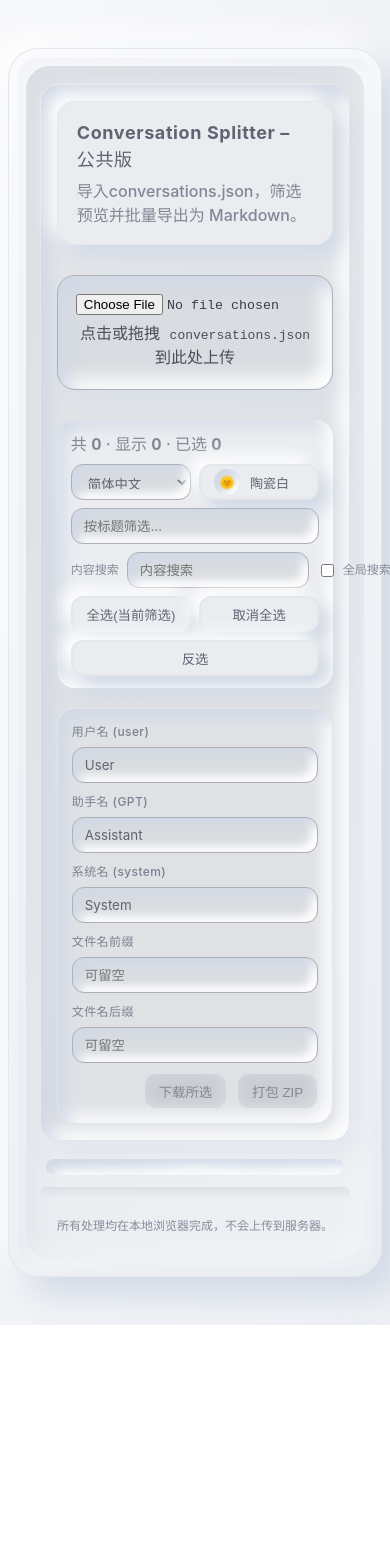
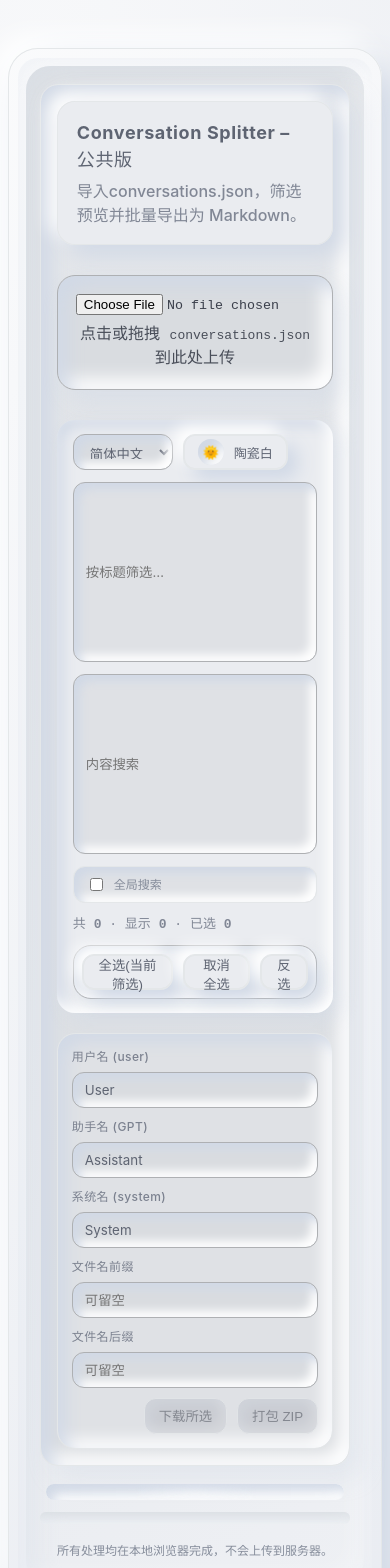
Before and after one commit to chuan-101/json-splitter-public, a React (Vite) app: page / in a window 390 px wide. Shown: the top 1568 px of the page. Before the commit the page ends 1325 px from the top, so only its background shows below. Built offline with nearby package versions, Linux system fonts and the light colour scheme.

Commit message:
Refactor toolbar into two-row control deck

```diff
--- a/src/components/Toolbar.jsx
+++ b/src/components/Toolbar.jsx
@@ -24,8 +24,8 @@ export default function Toolbar({
 
   return (
     <div className="toolbar">
-      <div className="stats">{t('total')} <b>{convosCount}</b> · {t('shown')} <b>{visibleCount}</b> · {t('selected')} <b>{selectedCount}</b></div>
-      <div className="actions">
+      <div className="toolbar-row input-deck">
+        <div className="toolbar-controls">
           <select className="select" value={lang} onChange={(e)=>setLang(e.target.value)}>
             <option value="zh">简体中文</option>
             <option value="en">English</option>
@@ -42,24 +42,32 @@ export default function Toolbar({
             </span>
             <span className="icon-label">{themeIsLight ? t('themeCeramic') : t('themeStealth')}</span>
           </button>
-        <input className="search" placeholder={t('filterByTitle')} value={titleQuery} onChange={(e)=>setTitleQuery(e.target.value)} />
-        <div className="search-group">
-          <span className="search-label">{t('searchInMessages')}</span>
+        </div>
         <input
-            className="search"
+          className="search deck-input"
+          placeholder={t('filterByTitle')}
+          value={titleQuery}
+          onChange={(e)=>setTitleQuery(e.target.value)}
+        />
+        <input
+          className="search deck-input"
           placeholder={t('searchInMessages')}
           value={contentQuery}
           onChange={(e)=>setContentQuery(e.target.value)}
         />
-          <label className="toggle">
+        <label className="toggle global-toggle">
           <input type="checkbox" checked={globalSearch} onChange={(e)=>setGlobalSearch(e.target.checked)} />
           <span>{t('searchAllConvos')}</span>
         </label>
       </div>
+      <div className="toolbar-row action-deck">
+        <div className="stats">{t('total')} <b>{convosCount}</b> · {t('shown')} <b>{visibleCount}</b> · {t('selected')} <b>{selectedCount}</b></div>
+        <div className="action-buttons">
           <button onClick={selectAllVisible}>{t('selectAll')}</button>
           <button onClick={deselectAllVisible}>{t('deselectAll')}</button>
           <button onClick={invertVisible}>{t('invert')}</button>
         </div>
       </div>
+    </div>
   );
 }
--- a/src/styles/base.css
+++ b/src/styles/base.css
@@ -134,12 +134,12 @@
 
 .toolbar {
   display: flex;
-  flex-wrap: wrap;
-  gap: 10px;
-  align-items: center;
+  flex-direction: column;
+  gap: 16px;
+  align-items: stretch;
   margin-top: 16px;
   background: var(--button-surface);
-  padding: 12px 14px;
+  padding: 14px 16px;
   border-radius: var(--radius-md);
   box-shadow:
     inset -6px -6px 14px var(--shadow-light),
@@ -147,19 +147,69 @@
     8px 8px 18px color-mix(in srgb, var(--shadow-dark) 45%, transparent);
 }
 
+.toolbar .toolbar-row {
+  display: flex;
+  width: 100%;
+}
+
+.toolbar .input-deck {
+  gap: 12px;
+  align-items: center;
+  flex-wrap: wrap;
+}
+
+.toolbar .toolbar-controls {
+  display: inline-flex;
+  gap: 10px;
+  align-items: center;
+  flex-shrink: 0;
+}
+
+.toolbar .deck-input {
+  flex: 1 1 180px;
+  min-width: 160px;
+  background: color-mix(in srgb, var(--bg-screen) 85%, var(--shadow-light) 15%);
+}
+
+.toolbar .global-toggle {
+  margin-left: auto;
+  gap: 8px;
+  padding: 8px 12px;
+  border-radius: var(--radius-sm);
+  border: 1px solid var(--border-soft);
+  box-shadow:
+    inset 6px 6px 10px var(--shadow-dark),
+    inset -6px -6px 10px var(--shadow-light);
+  background: color-mix(in srgb, var(--bg-screen) 85%, var(--shadow-light) 15%);
+  white-space: nowrap;
+}
+
+.toolbar .action-deck {
+  justify-content: space-between;
+  align-items: center;
+  flex-wrap: wrap;
+  gap: 10px;
+}
+
 .toolbar .stats {
   color: color-mix(in srgb, var(--text-primary) 70%, var(--shadow-dark) 30%);
   font-variant-numeric: tabular-nums;
+  font-family: "DM Mono", "SFMono-Regular", ui-monospace, "Cascadia Code", "Fira Code", monospace;
+  font-size: 13px;
 }
 
-.toolbar .actions {
-  margin-left: auto;
-  display: flex;
+.toolbar .action-buttons {
+  display: inline-flex;
   gap: 10px;
   align-items: center;
-  flex: 1;
-  flex-wrap: wrap;
-  justify-content: flex-end;
+  padding: 8px;
+  border-radius: var(--radius-md);
+  border: 1px solid var(--border-strong);
+  background: color-mix(in srgb, var(--button-surface) 85%, var(--shadow-light) 15%);
+  box-shadow:
+    inset -4px -4px 10px var(--shadow-light),
+    inset 4px 4px 10px var(--shadow-dark),
+    6px 6px 14px color-mix(in srgb, var(--shadow-dark) 30%, transparent);
 }
 
 .select,
@@ -190,20 +240,6 @@
     inset 6px 6px 10px color-mix(in srgb, var(--shadow-dark) 80%, transparent),
     inset -6px -6px 10px color-mix(in srgb, var(--shadow-light) 80%, transparent),
     0 0 0 5px color-mix(in srgb, var(--shadow-light) 25%, transparent);
-}
-
-.search-group {
-  display: flex;
-  align-items: center;
-  gap: 8px;
-  flex: 1;
-  min-width: 320px;
-}
-
-.search-label {
-  font-size: 12px;
-  color: color-mix(in srgb, var(--text-primary) 65%, var(--shadow-dark) 35%);
-  white-space: nowrap;
 }
 
 .toggle {
@@ -806,8 +842,38 @@ button.ghost {
   .split { grid-template-columns: 1fr; }
 }
 
-.toolbar .actions { flex-wrap: wrap; }
-.toolbar .actions > * { flex: 0 1 auto; }
+.toolbar .input-deck,
+.toolbar .action-deck {
+  flex-wrap: wrap;
+}
+
+@media (max-width: 760px) {
+  .toolbar .input-deck {
+    flex-direction: column;
+    align-items: stretch;
+  }
+
+  .toolbar .toolbar-controls {
+    width: 100%;
+    justify-content: flex-start;
+  }
+
+  .toolbar .global-toggle {
+    width: 100%;
+    justify-content: flex-start;
+    margin-left: 0;
+  }
+
+  .toolbar .action-deck {
+    flex-direction: column;
+    align-items: flex-start;
+  }
+
+  .toolbar .action-buttons {
+    width: 100%;
+    justify-content: flex-end;
+  }
+}
 
 @media (max-width: 1024px) {
   .split { grid-template-columns: 1fr; }
@@ -815,11 +881,10 @@ button.ghost {
 
 @media (max-width: 720px) {
   .wrap { padding: 18px 14px; }
-  .toolbar { gap: 8px; }
-  .toolbar .actions { width: 100%; margin-left: 0; gap: 8px; justify-content: flex-start; }
-  .toolbar .actions .search { min-width: 0; flex: 1 1 180px; }
-  .toolbar .actions select,
-  .toolbar .actions button { flex: 1 1 48%; }
+  .toolbar { gap: 12px; }
+  .toolbar .toolbar-controls { flex-wrap: wrap; row-gap: 8px; }
+  .toolbar .deck-input { width: 100%; }
+  .toolbar .action-buttons { justify-content: flex-start; }
   .deck-row { grid-template-columns: 1fr; }
   .deck-actions { grid-column: auto; justify-content: flex-start; flex-wrap: wrap; }
 }
```
Lines whose indentation alone changed are shown as unchanged.
